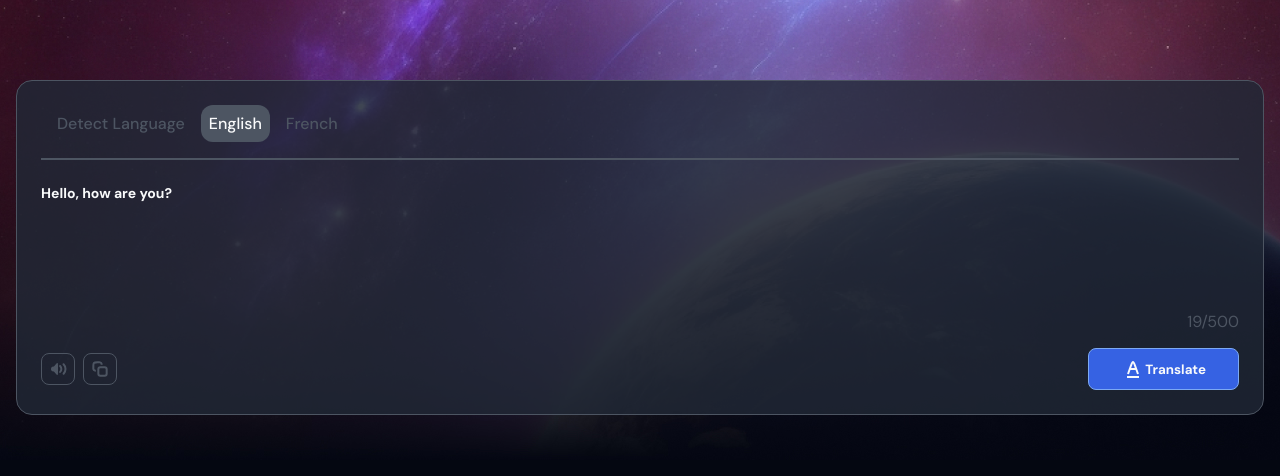
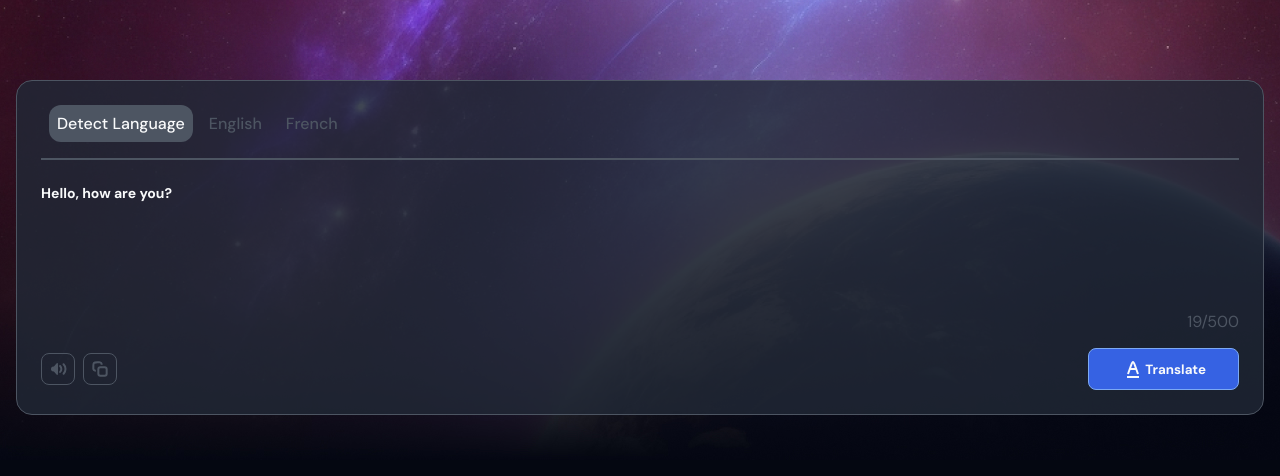
Before and after one commit to RoyHuamanAvila/Translate-App, a React (Vite) app: page / in a window 1280 px wide. Shown: the top 476 px of the page. Built offline with nearby package versions, Linux system fonts and the light colour scheme.

Commit message:
Agrega opciones de idioma en CardTranslate.jsx

```diff
--- a/src/Components/CardTranslate/CardTranslate.jsx
+++ b/src/Components/CardTranslate/CardTranslate.jsx
@@ -1,18 +1,39 @@
+import propTypes from 'prop-types';
 import './CardTranslate.css'
+
+const languages = [
+  "Detect_Language",
+  "English",
+  "French"
+];
+
+const LanguageRadio = ({ language }) => {
+  return (
+    <span className='language-radio-control'>
+      <input
+        className='language-radio'
+        type='radio'
+        id={language}
+        name='language'
+        defaultChecked={language === languages[0]}
+      ></input>
+      <label className='language-label' htmlFor={language}>{language.replace('_', ' ')}</label>
+    </span>
+  )
+}
+
+LanguageRadio.propTypes = {
+  language: propTypes.string,
+}
 
 const CardTranslate = () => {
   return (
     <form className={`card-translate`}>
       <div className="card-translate__header">
         <div className="language-options">
-          <input className='language-radio' type="radio" id='detect_language' name='language' />
-          <label className='language-label' htmlFor="detect_language">Detect Language</label>
-
-          <input className='language-radio' type="radio" id='english' name='language' defaultChecked />
-          <label className='language-label' htmlFor="english">English</label>
-
-          <input className='language-radio' type="radio" id='french' name='language' />
-          <label className='language-label' htmlFor="french">French</label>
+          {
+            languages.map(language => <LanguageRadio key={language} language={language} />)
+          }
         </div>
       </div>
       <hr />
@@ -35,4 +56,4 @@ const CardTranslate = () => {
     </form>
   )
 }
-export default CardTranslate
+export default CardTranslate;
```
